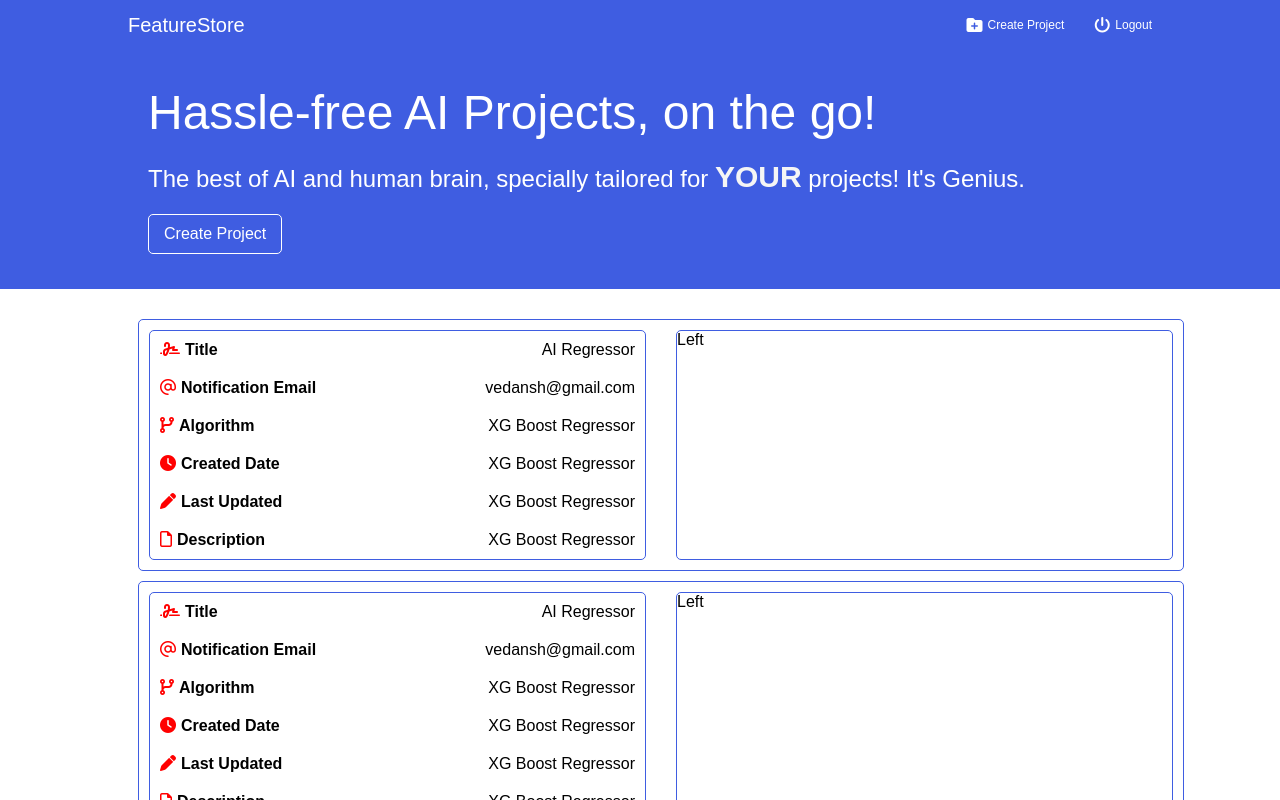
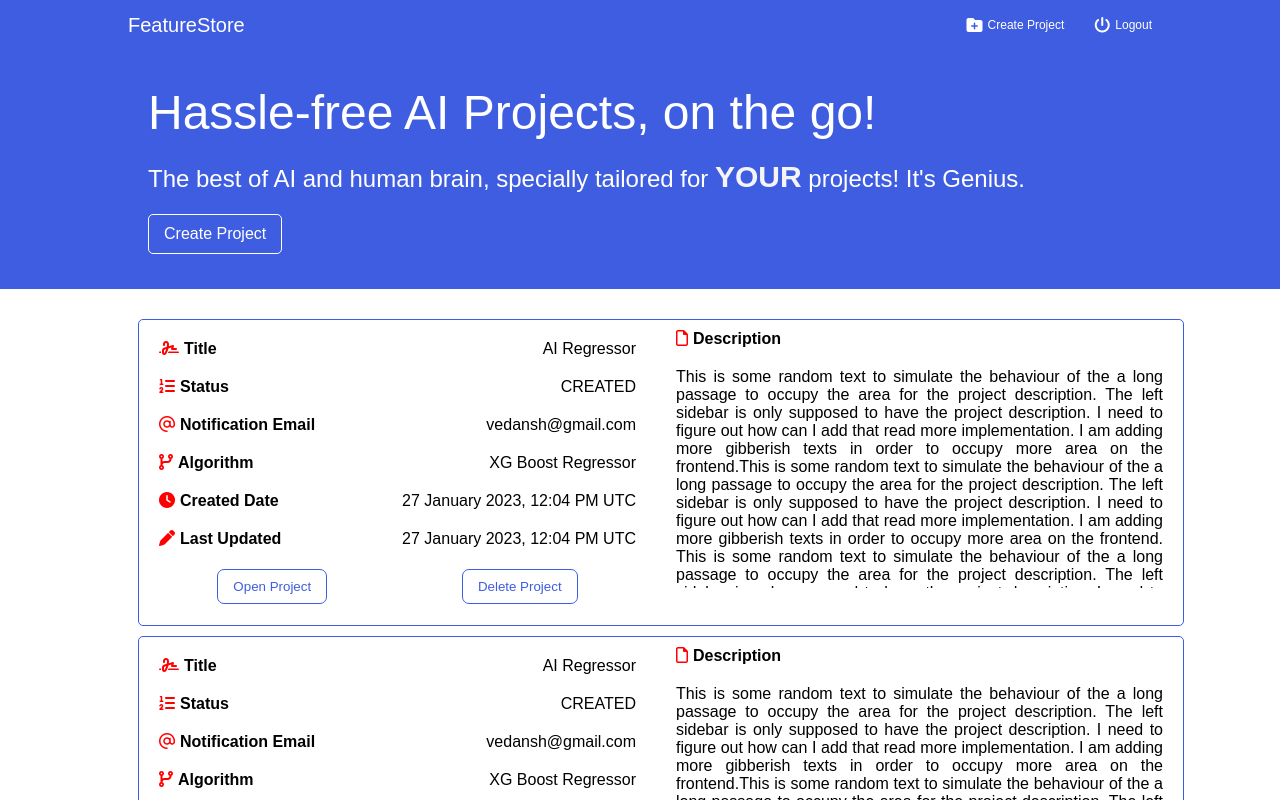
Before and after one commit to vedanshdwivedi/frontendfsv2, a React (Create React App) app: page / in a window 1280 px wide. Shown: the top 800 px of the page. Built offline with nearby package versions, Linux system fonts and the light colour scheme.

Commit message:
User Landing Page Design

```diff
--- a/src/components/projectListItem/ProjectListItem.css
+++ b/src/components/projectListItem/ProjectListItem.css
@@ -5,6 +5,7 @@
   border-radius: 5px;
   margin: 10px;
   display: flex;
+  max-height: 300px;
 }
 
 .ProjectListItemWrapper {
@@ -18,16 +19,14 @@
   flex: 1;
   display: flex;
   flex-direction: column;
-  border: 1px solid #3f5de1;
-  border-radius: 5px;
+  /* border: 1px solid #3f5de1;
+  border-radius: 5px; */
 }
 
 .leftProjectListItems {
   flex: 1;
   display: flex;
   flex-direction: column;
-  border: 1px solid #3f5de1;
-  border-radius: 5px;
 }
 
 .rightProjectListItem {
@@ -55,3 +54,38 @@
   font-size: 16px;
   font-weight: lighter;
 }
+
+.DescriptionText{
+  margin: 20px 0px;
+  max-height: 220px;
+  overflow-y: scroll;
+  margin-right: 10px;
+}
+
+.ProjectListItemControl{
+  display: flex;
+  justify-content: space-around;
+  border: 1px solid #ffffff06;
+  border-radius: 5px;
+}
+
+
+.ProjectListItemControlElement{
+  margin: 5px;
+  padding: 5px;
+}
+
+.actionButton{
+  height: 35px;
+  padding: 5px 15px;
+  border: 1px solid #3f5de1;
+  border-radius: 7px;
+  background-color: white;
+  color: #3f5de1;
+}
+
+.actionButton:hover{
+  color: white;
+  background-color: #3f5de1;
+  cursor: pointer;
+}
--- a/src/components/projectListItem/ProjectListItem.jsx
+++ b/src/components/projectListItem/ProjectListItem.jsx
@@ -12,6 +12,13 @@ const ProjectListItem = () => {
               <label>Title</label>
             </div>
             <div className="ProjectValue">AI Regressor</div>
+          </div>
+          <div className="rightProjectListItem">
+            <div className="ProjectLabel">
+              <i className="fa-solid fa-list-ol"></i>
+              <label>Status</label>
+            </div>
+            <div className="ProjectValue">CREATED</div>
           </div>
           <div className="rightProjectListItem">
             <div className="ProjectLabel">
@@ -32,24 +39,52 @@ const ProjectListItem = () => {
               <i className="fa-solid fa-clock"></i>
               <label>Created Date</label>
             </div>
-            <div className="ProjectValue">XG Boost Regressor</div>
+            <div className="ProjectValue">27 January 2023, 12:04 PM UTC</div>
           </div>
           <div className="rightProjectListItem">
             <div className="ProjectLabel">
               <i className="fa-solid fa-pen"></i>
               <label>Last Updated</label>
             </div>
-            <div className="ProjectValue">XG Boost Regressor</div>
+            <div className="ProjectValue">27 January 2023, 12:04 PM UTC</div>
           </div>
-          <div className="rightProjectListItem">
-            <div className="ProjectLabel">
+          <div className="ProjectListItemControl">
+            <div className="ProjectListItemControlElement">
+              <button className="actionButton">Open Project</button>
+            </div>
+            <div className="ProjectListItemControlElement">
+              <button className="actionButton">Delete Project</button>
+            </div>
+          </div>
+        </div>
+        <div className="leftProjectListItems">
+          <div className="leftProjectListItem">
+            <div className="DescriptionTitle ProjectLabel">
               <i className="fa-regular fa-file"></i>
               <label>Description</label>
             </div>
-            <div className="ProjectValue">XG Boost Regressor</div>
+            <div className="DescriptionText ProjectValue">
+              <p align="justify">
+                This is some random text to simulate the behaviour of the a long
+                passage to occupy the area for the project description. The left
+                sidebar is only supposed to have the project description. I need
+                to figure out how can I add that read more implementation. I am
+                adding more gibberish texts in order to occupy more area on the
+                frontend.This is some random text to simulate the behaviour of
+                the a long passage to occupy the area for the project
+                description. The left sidebar is only supposed to have the
+                project description. I need to figure out how can I add that
+                read more implementation. I am adding more gibberish texts in
+                order to occupy more area on the frontend. This is some random
+                text to simulate the behaviour of the a long passage to occupy
+                the area for the project description. The left sidebar is only
+                supposed to have the project description. I need to figure out
+                how can I add that read more implementation. I am adding more
+                gibberish texts in order to occupy more area on the frontend.
+              </p>
+            </div>
           </div>
         </div>
-        <div className="leftProjectListItems">Left</div>
       </div>
     </div>
   );
```
Also changed, not shown: 1 other file (tests, documents, lock files or other folders).
